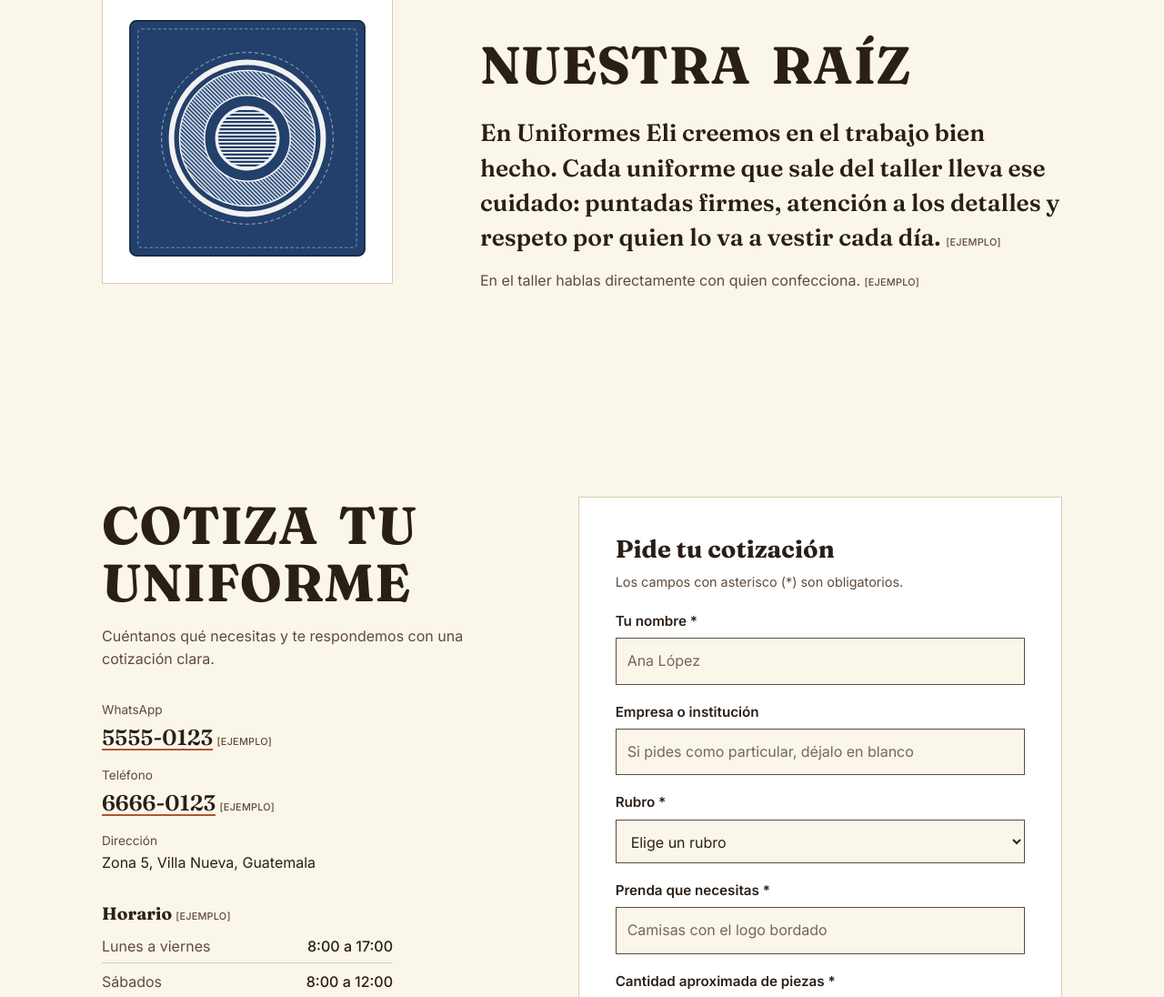
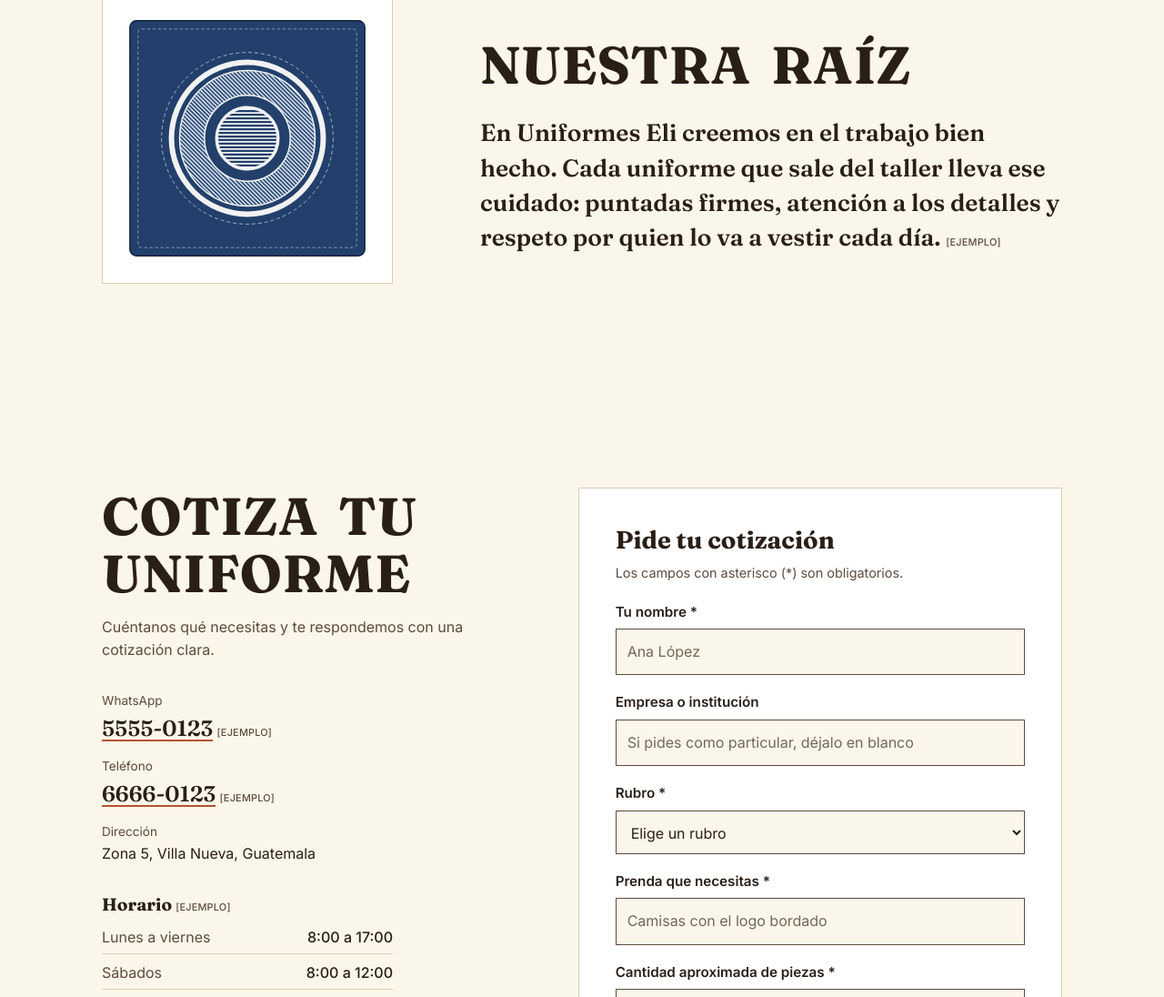
Before and after one commit to randy-garcia-2026/uniformes, a plain HTML site: page index.html in a window 1280 px wide. Shown: the part 5332-6428 px from the top of the page at 91% size. Drawn offline with Linux system fonts and the light colour scheme.

Commit message:
Nuestra raíz: quitar la frase sobre hablar con quien confecciona
Co-Authored-By: Claude Sonnet 5.5 <noreply@anthropic.com>

```diff
--- a/index.html
+++ b/index.html
@@ -291,7 +291,6 @@
         <div class="raiz__texto" data-aparece>
           <h2 id="titulo-raiz">Nuestra raíz</h2>
           <p class="raiz__cita">En Uniformes Eli creemos en el trabajo bien hecho. Cada uniforme que sale del taller lleva ese cuidado: puntadas firmes, atención a los detalles y respeto por quien lo va a vestir cada día. <small class="ejemplo">[EJEMPLO]</small></p>
-          <p>En el taller hablas directamente con quien confecciona. <small class="ejemplo">[EJEMPLO]</small></p>
         </div>
       </div>
     </section>
```
